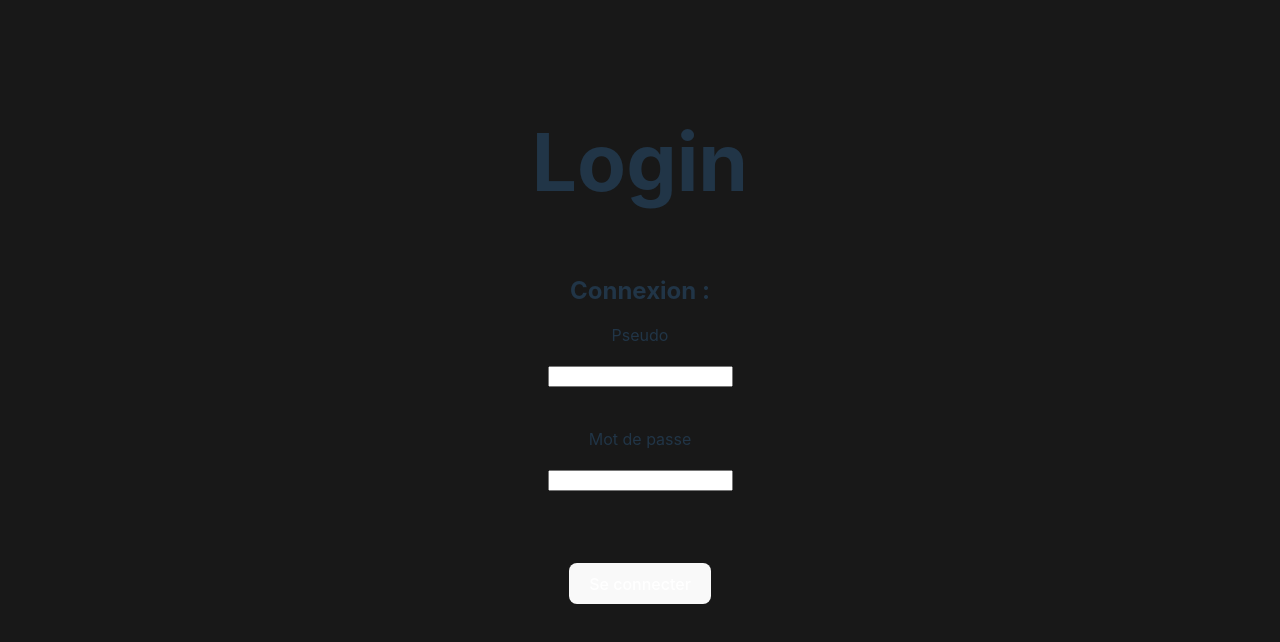
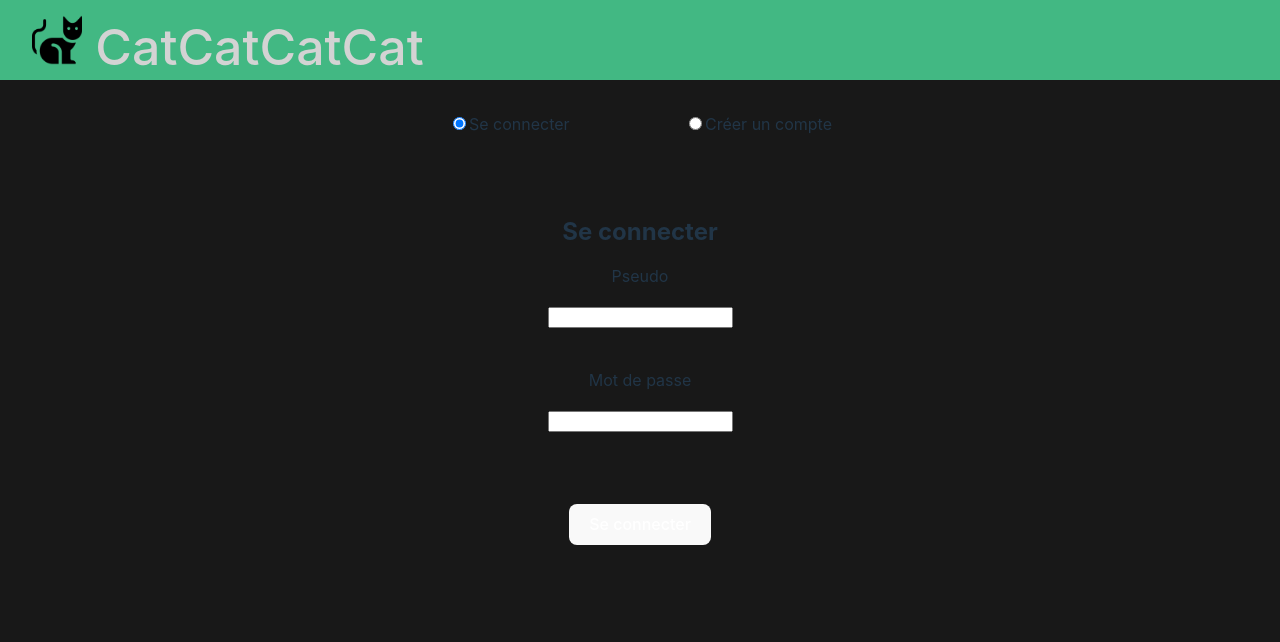
Before and after one commit to Mathis-CHALANDARD/ProjetWeb-VueJS, a Vue app: page /login in a window 1280 px wide. Shown: the top 642 px of the page. Built offline with nearby package versions, Linux system fonts and the light colour scheme.

Commit message:
some changes

```diff
--- a/src/components/ListeArticle.vue
+++ b/src/components/ListeArticle.vue
@@ -68,8 +68,8 @@ export default{
             <router-link to="/" class="SiteName" @click="() => {if (this.isOpen === true){ menubar()} categoryArticle = 'Tout'}"> CatCatCatCat</router-link>
         </div>
         <div class="btns">
-            <NavBarBtn icon = "search" route = "Home" :handle-click="() => {this.goTo(route)}"></NavBarBtn>
-            <NavBarBtn icon = "login" route = "Login" :handle-click="() => {this.goTo(route)}"></NavBarBtn>
+            <NavBarBtn icon = "search" :handle-click="() => {this.goTo('Home')}"></NavBarBtn>
+            <NavBarBtn icon = "login" :handle-click="() => {this.goTo('Login')}"></NavBarBtn>
             <NavBarBtn icon = "menu" :handle-click="menubar"></NavBarBtn>
         </div>
         <div class="Menu">
--- a/src/components/Login.vue
+++ b/src/components/Login.vue
@@ -1,16 +1,25 @@
 <script>
 import axios from 'axios';
+import NavBarVue from './NavBar.vue';
 
 //Connecte l'utilisateur
 export default {
 	components: {
+    NavBarVue
 },
 	data() {
 		return {
 			inputPseudo: "",
 			inputPassword: "",
+			newPseudo: "",
+			newPassword: "",
+			passwordConfirmation: "",
+			mail: "",
+			name: "",
+			surname: "",
 			token: '',
-			connectionError: false
+			connectionError: false,
+			log: "login"
 		};
 	},
 
@@ -40,16 +49,33 @@ export default {
 </script>
 
 <template>
+	<div class="NavBar">
+		<div class="SiteName">
+			<img class="Logo" src="../assets/Icone_chat.png">
+			<router-link to="/" class="SiteName" @click="() => {if (this.isOpen === true){ menubar()} categoryArticle = 'Tout'}"> CatCatCatCat</router-link>
+		</div>
+	</div>
     <div id="login">
-		<h1>Login</h1>
+		<div class="choice">
+			<div>
+				<input type="radio" name="login" v-model="log" value="login" checked />
+				<label for="login">Se connecter</label>
+			</div>
+			<div>
+				<input type="radio" name="newUser" v-model="log" value="newUser" />
+				<label for="login">Créer un compte</label>
+			</div>
+		</div>
+
+		<div v-if="log === 'login'">
+			<h2>Se connecter</h2>
 			<form class="Form">
-			<h2>Connexion :</h2>
 				<p>Pseudo</p>
 					<input name="pseudo" v-model="inputPseudo" />
 			<br>
 			<br>
 				<p>Mot de passe</p>
-			<input name="password" v-model="inputPassword" />
+				<input name="password" type="password" v-model="inputPassword" />
 			<br>
 			<br>
 			<br>
@@ -57,6 +83,36 @@ export default {
 				<div v-if="connectionError" class="connectionError">Votre mot de passe ou votre identifiant ne sont pas bons</div>
 				<button type="submit" @click="submitConnexion()">Se connecter</button>
 			</form>
+		</div>
+
+		<div v-else>
+			<h2>Créer un compte</h2>
+			<form class="Form">
+				<p>Entrez votre prénom</p>
+					<input name="prenom" v-model="name" />
+
+				<p>Entrez votre nom</p>
+					<input name="nom" v-model="surname" />
+
+				<p>Entrez votre mail</p>
+				<input name="mail" v-model="mail" />
+
+				<p>Entrez votre pseudo (il sera définitif)</p>
+					<input name="pseudo" v-model="newPseudo" />
+			<br>
+			<br>
+				<p>Entrez votre mot de passe</p>
+				<input name="password" type="password" v-model="newPassword" />
+			<br>
+			<br>
+				<p>Confirmez votre mot de passe</p>
+				<input name="passwordConf" type="password" v-model="passwordConfirmation" />
+			<br>
+			<br>
+				<button type="submit" @click="submitNewUser()">Créer un compte</button>
+			</form>
+		</div>
+
 	</div>
 </template>
 
@@ -66,7 +122,6 @@ export default {
 	display: flex;
 	flex-direction: column;
 	align-items: center;
-	padding-top: 4rem;
 }
 
 .Form{
@@ -78,9 +133,40 @@ h1{
 	font-size: 500%;
 }
 
+.choice{
+	display: flex;
+	flex-direction: row;
+	align-self: center;
+	width: 30vw;
+	justify-content: space-between;
+	margin-top: 2rem;
+	margin-bottom: 4rem;
+}
+
+
 .connectionError{
 	margin-top: -3rem;
 	color: red;
+}
+
+.NavBar{
+    display: flex;
+    z-index: 7;
+    justify-content: space-between;
+    align-items: center;
+    min-height: 10vh;
+    max-width: 1920px;
+    background-color: var(--maincolor);
+}
+.Logo{
+    height: 50px;
+    width: 50px;
+    padding-left: 2rem;
+    color: white;
+}
+.SiteName{
+    color: lightgray;
+    font-size: 50px;
 }
 
 .read-the-docs {
--- a/src/components/NavBarBtn.vue
+++ b/src/components/NavBarBtn.vue
@@ -1,7 +1,7 @@
 <script>
 //barre de navigation
 export default {
-	props: ['icon', 'routeName', 'handleClick'],
+	props: ['icon', 'handleClick'],
 	data() {
 		return {};
 	},
```
Lines whose indentation alone changed are shown as unchanged.
